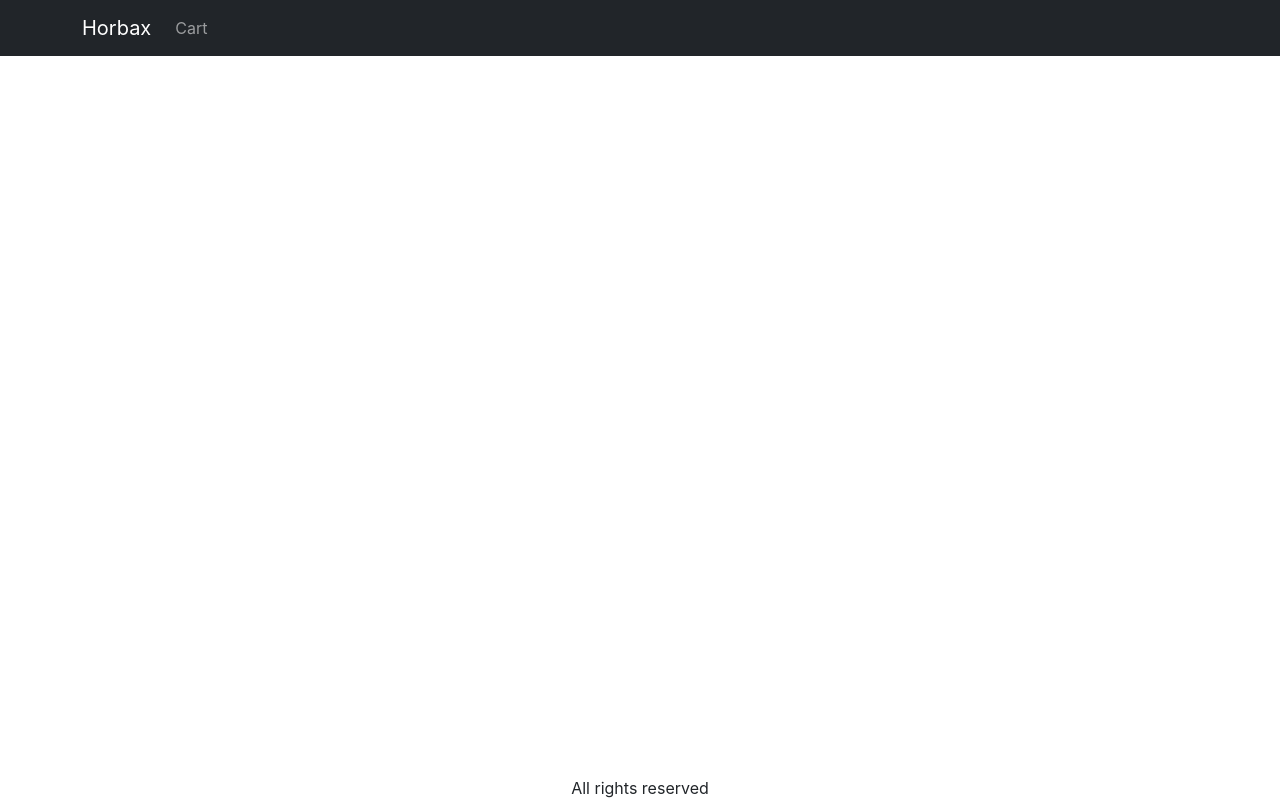
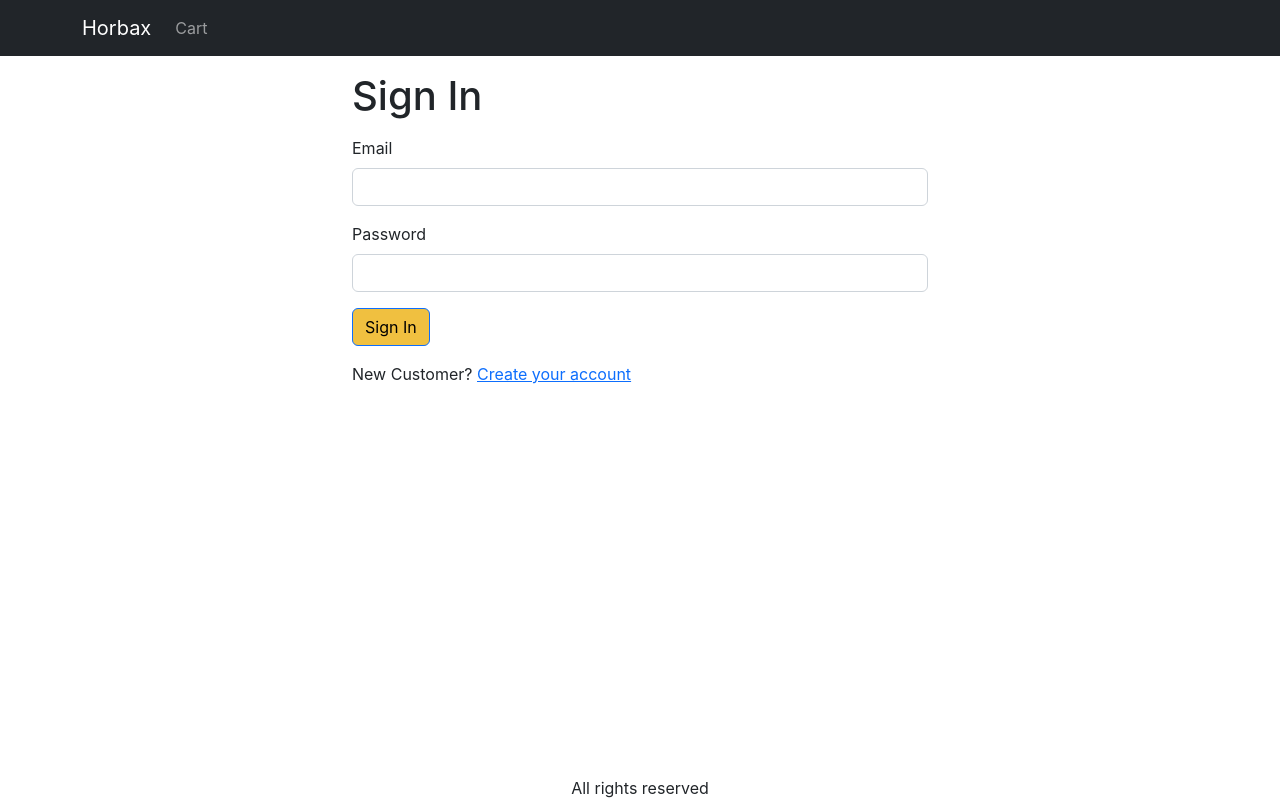
Before and after one commit to Aktive134/horbax, a React (Create React App) app in the folder frontend/: page /signin in a window 1280 px wide. Built offline with nearby package versions, Linux system fonts and the light colour scheme.

Commit message:
Implemented the UI for the signInscreen

```diff
--- a/frontend/src/App.js
+++ b/frontend/src/App.js
@@ -8,6 +8,7 @@
 import { useContext } from 'react'
 import { Store } from './Store'
 import CartScreen from './screens/CartScreen'
+import SigninScreen from './screens/SIgninScreen'
 
 function App() {
   const { state } = useContext(Store)
@@ -39,6 +40,7 @@
             <Routes>
               <Route path="/product/:slug" element={<ProductScreen />} />
               <Route path="/cart" element={<CartScreen />} />
+              <Route path="/signin" element={<SigninScreen />} />
               <Route path="/" element={<HomeScreen />} />
             </Routes>
           </Container>
--- a/frontend/src/index.css
+++ b/frontend/src/index.css
@@ -59,3 +59,6 @@
 .img-thumbnail {
   height: 80px;
 }
+.small-container {
+  max-width: 600px;
+}
--- /dev/null
+++ b/frontend/src/screens/SIgninScreen.js
@@ -0,0 +1,37 @@
+import Container from 'react-bootstrap/Container'
+import Form from 'react-bootstrap/Form'
+import Button from 'react-bootstrap/Button'
+import { Helmet } from 'react-helmet-async'
+import { useLocation, Link } from 'react-router-dom'
+
+export default function SigninScreen() {
+  const { search } = useLocation()
+  const redirectInUrl = new URLSearchParams(search).get('redirect')
+  const redirect = redirectInUrl ? redirectInUrl : '/'
+
+  return (
+    <Container className="small-container">
+      <Helmet>
+        <title>Sign In</title>
+      </Helmet>
+      <h1 className="my-3">Sign In</h1>
+      <Form>
+        <Form.Group className="mb-3" controlId="email">
+          <Form.Label>Email</Form.Label>
+          <Form.Control type="email" required />
+        </Form.Group>
+        <Form.Group className="mb-3" controlId="password">
+          <Form.Label>Password</Form.Label>
+          <Form.Control type="password" required />
+        </Form.Group>
+        <div className="mb-3">
+          <Button type="submit">Sign In</Button>
+        </div>
+        <div className="mb-3">
+          New Customer?{' '}
+          <Link to={`/signup?redirect=${redirect}`}>Create your account</Link>
+        </div>
+      </Form>
+    </Container>
+  )
+}
```
